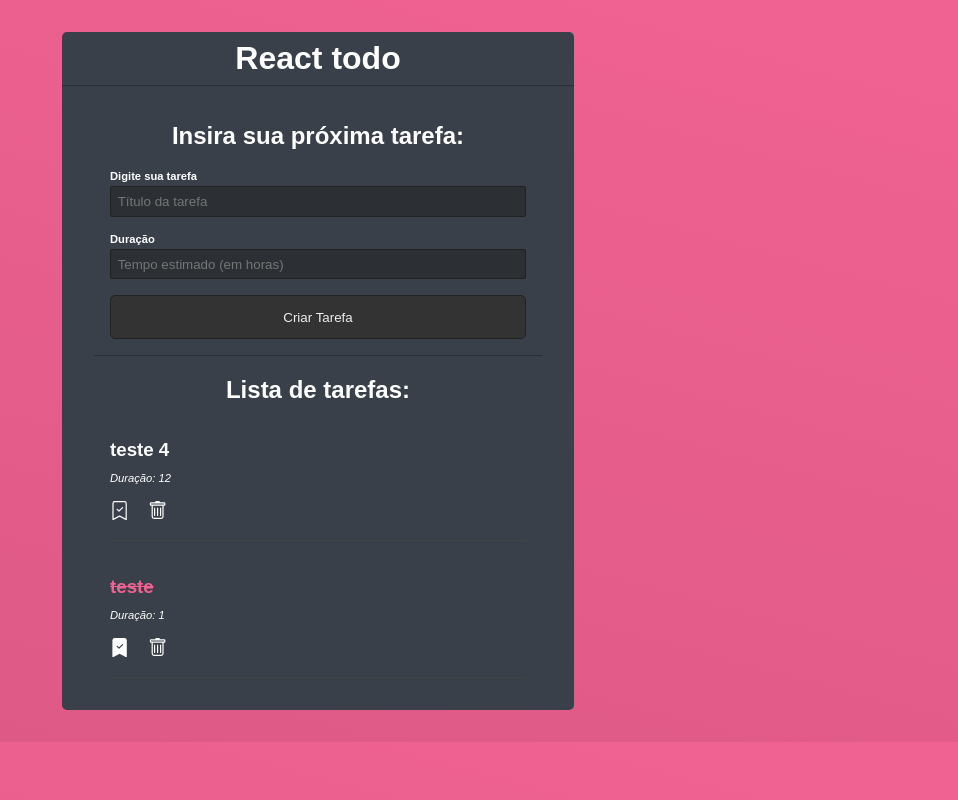
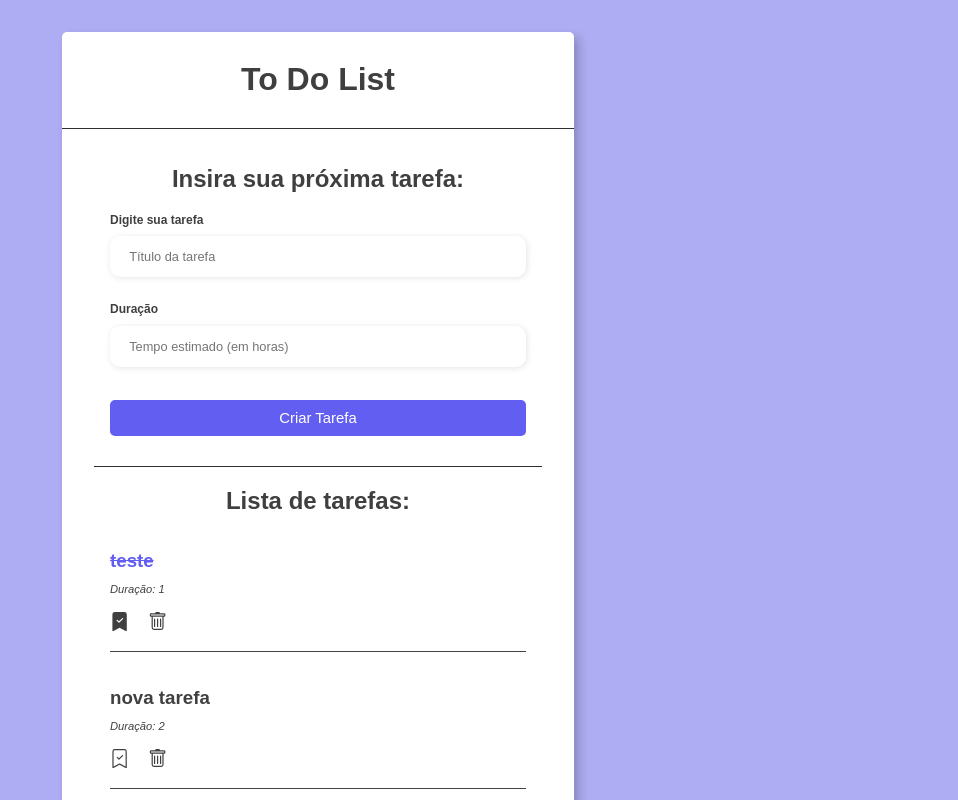
Before and after one commit to IagoLeobas/ToDo, a React (Create React App) app in the folder my-app/: page / in a window 1280 px wide. Shown: the top 800 px of the page, without its empty margins (322-1280 px from the left). Built offline with nearby package versions, Linux system fonts and the light colour scheme; data requests are answered from the project's data file.

Commit message:
feat: updating colors

```diff
--- a/my-app/data/db.json
+++ b/my-app/data/db.json
@@ -1,16 +1,22 @@
 {
   "todos": [
-    {
-      "id": 0.6462304808447878,
-      "title": "teste 4",
-      "time": "12",
-      "done": false
-    },
     {
       "id": 0.024059307072436642,
       "title": "teste",
       "time": "1",
       "done": true
+    },
+    {
+      "id": 0.349084614304497,
+      "title": "nova tarefa",
+      "time": "2",
+      "done": false
+    },
+    {
+      "id": 0.2916399510761081,
+      "title": "nova tarefa",
+      "time": "3",
+      "done": false
     }
   ]
 }
--- a/my-app/src/App.css
+++ b/my-app/src/App.css
@@ -1,10 +1,12 @@
 .App {
   width: 40%;
   margin: 2em auto;
-  background-color: #394049;
+  background-color: #fff;
   border-radius: 5px;
-  color: #fff;
+  color: #000000c0;
+  box-shadow: 5px 5px 10px rgba(0, 0, 0, 0.202);
 }
+
 
 .todo-header {
   padding: 0.5em;
@@ -13,7 +15,7 @@
 }
 
 .todo-header h1 {
-  margin: 0;
+  margin: 1;
 }
 
 .form-todo {
@@ -35,28 +37,46 @@
 }
 
 .form-control label {
-  font-weight: bold;
-  font-size: .7em;
-  margin-bottom: .4em;
+  font-size: 0.75rem;
+  font-weight: 600;
+  color: #000000c0;
 }
 
 .form-control input {
-  border: 1px solid #222;
-  border-radius: 2px;
-  background-color: #2c3035;
-  padding: 0.5em;
-  color: #dfdfdf
+  margin: 0.6rem 0;
+  padding: 0.8rem 1.2rem;
+  border: none;
+  border-radius: 10px;
+  box-shadow: 1px 1px 6px #0000001c;
+  font-size: 0.8rem;
 }
 
+.form-control input:hover {
+  background-color: #eeeeee75;
+}
+
+.form-control input:focus-visible {
+  outline: 1px solid #635EF2;
+}
+
+
 input[type="submit"] {
-  background-color: #333;
-  color: #eee;
-  display: block;
   width: 100%;
-  border: 1px solid #222;
+  margin-top: 0.5rem;
+  margin-bottom: 0.9rem;
+  border: none;
+  background-color: #635EF2;
+  padding: 0.62rem;
   border-radius: 5px;
-  padding: 1em;
   cursor: pointer;
+  text-decoration: none;
+  font-size: 0.93rem;
+  font-weight: 500;
+  color: #fff;
+}
+
+input[type="submit"]:hover {
+  background-color: #6b63fff1;
 }
 
 .list-todo {
@@ -83,7 +103,7 @@ list-todo p {
 
 .todo-done {
   text-decoration: line-through;
-  color: rgb(240, 98, 146);
+  color: #635EF2;
 }
 
 .todo p {
@@ -100,6 +120,6 @@ list-todo p {
   transition: 0.5s;
 }
 
-.todo svg:houver {
-  color: rgb(240, 98, 146);
+.todo svg:hover {
+  color: #635EF2;
 }
--- a/my-app/src/App.js
+++ b/my-app/src/App.js
@@ -81,7 +81,7 @@ function App() {
   return (
     <div className='App'>
       <div className="todo-header">
-        <h1>React todo</h1>
+        <h1>To Do List</h1>
       </div>
 
       <div className='form-todo'>
--- a/my-app/src/index.css
+++ b/my-app/src/index.css
@@ -1,5 +1,5 @@
 html {
-  background: linear-gradient(195deg, rgba(240, 98, 146, 1) 0%, rgba(221, 89, 133, 1) 98%);
+  background: #AEACF2;
 }
 
 
```
